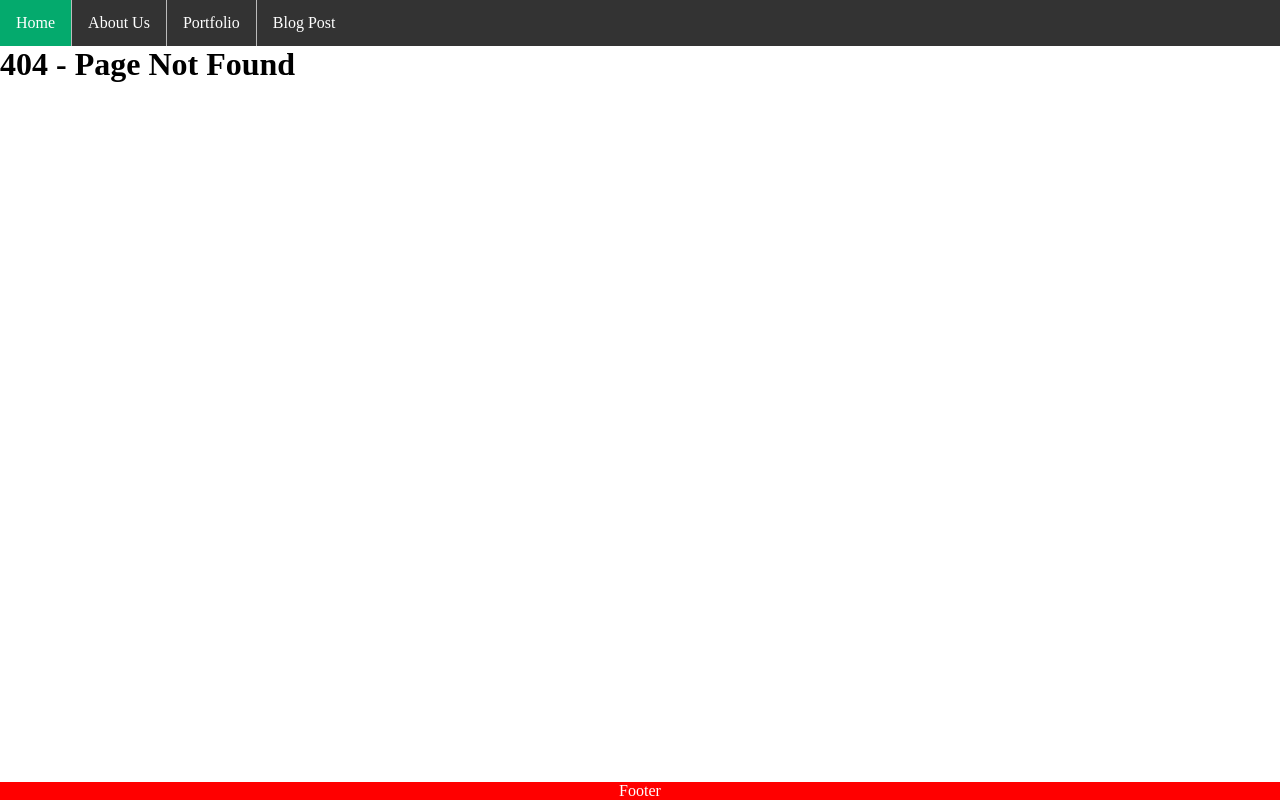
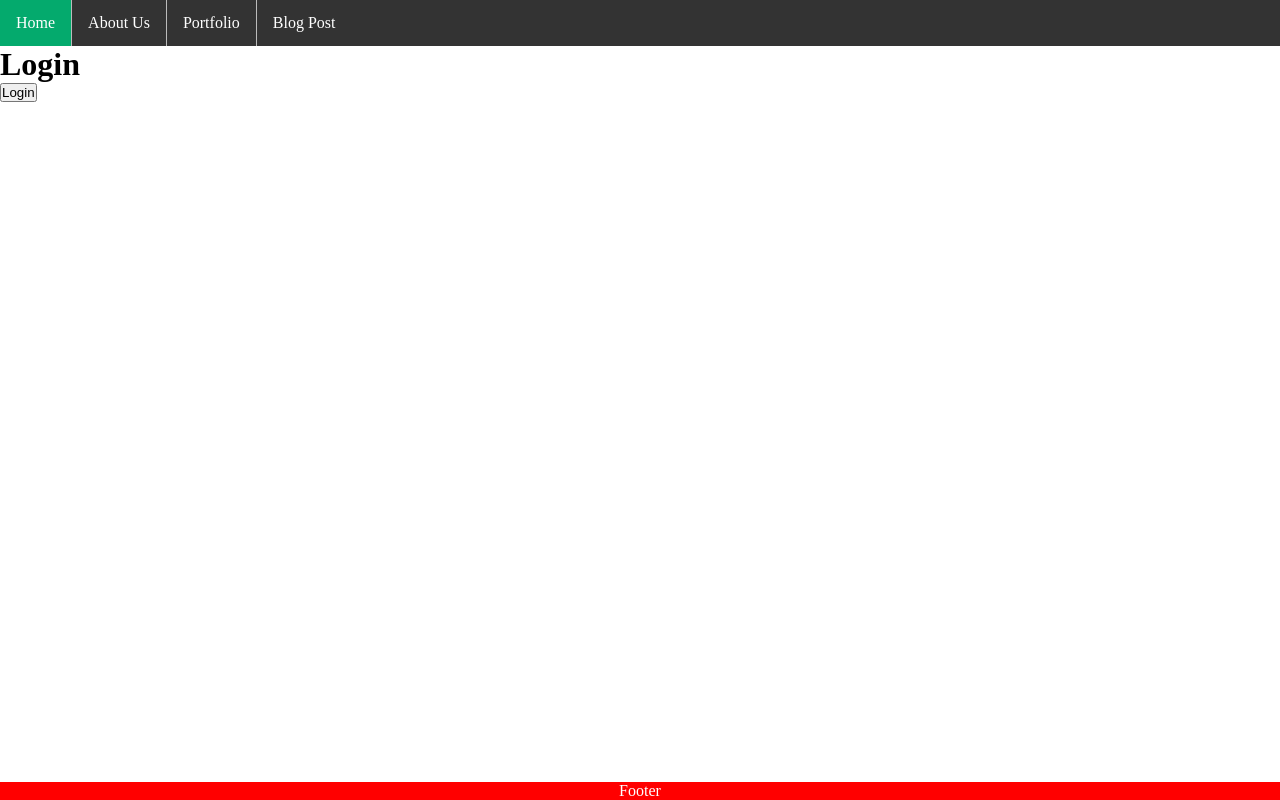
Before and after one commit to sikandar-quraishi/Next_13-4, a Next.js app: page /login in a window 1280 px wide. Before the commit this address had no page. Built offline with nearby package versions, Linux system fonts and the light colour scheme.

Commit message:
Context authentication changes

```diff
--- a/pages/_app.js
+++ b/pages/_app.js
@@ -1,7 +1,14 @@
-import '@/styles/globals.css'
-import Layout from './components/layout'
 
+import "@/styles/globals.css";
+import Layout from "./components/layout";
+import { AuthProvider } from './context/AuthContext';
 
 export default function App({ Component, pageProps }) {
-  return <Layout><Component {...pageProps} /></Layout>
+  return (
+    <Layout>
+      <AuthProvider>
+        <Component {...pageProps} />
+      </AuthProvider>
+    </Layout>
+  );
 }
--- /dev/null
+++ b/pages/context/AuthContext.js
@@ -0,0 +1,48 @@
+// AuthContext.js
+
+import { createContext, useState } from "react";
+
+const AuthContext = createContext({});
+
+export const AuthProvider = ({ children }) => {
+  const [isAuthenticated, setIsAuthenticated] = useState(false);
+
+  const login = () => {
+    // Perform your login logic, e.g., send API request, verify credentials
+    // Simulating a successful login
+    // Perform your login logic
+    setIsAuthenticated(true);
+
+    // try {
+    //   // Send API request to verify credentials
+    //   const response = await fetch('/api/login', {
+    //     method: 'POST',
+    //     headers: {
+    //       'Content-Type': 'application/json',
+    //     },
+    //     body: JSON.stringify({ username, password }),
+    //   });
+
+    //   if (response.ok) {
+    //     setIsAuthenticated(true);
+    //     // Additional logic if login is successful, such as storing tokens or user data
+    //   } else {
+    //     throw new Error('Invalid credentials');
+    //   }
+    // } catch (error) {
+    //   console.log(error);
+    // }
+  };
+
+  const logout = () => {
+    // Perform your logout logic, e.g., clear session, remove tokens
+    // Simulating a successful logout
+    // Perform your logout logic
+    setIsAuthenticated(false);
+  };
+  console.log("isAuthenticated", isAuthenticated);
+
+  return <AuthContext.Provider value={{ isAuthenticated, login, logout }}>{children}</AuthContext.Provider>;
+};
+
+export default AuthContext;
--- /dev/null
+++ b/pages/login.js
@@ -0,0 +1,24 @@
+// pages/login.js
+
+import { useContext } from 'react';
+import AuthContext from './context/AuthContext';
+
+const Login = () => {
+  const {login} = useContext(AuthContext);
+  console.log("login", login)
+
+  const handleLogin = () => {
+    // Perform login logic, e.g., send API request, verify credentials
+    login();
+  };
+
+  return (
+    <div>
+      <h1>Login</h1>
+      {/* Login form */}
+      <button onClick={handleLogin}>Login</button>
+    </div>
+  );
+};
+
+export default Login;
```
Also changed, not shown: pages/components/PrivateRoute.js (added, +23 -0 lines), pages/dashboard.js (added, +15 -0 lines).
